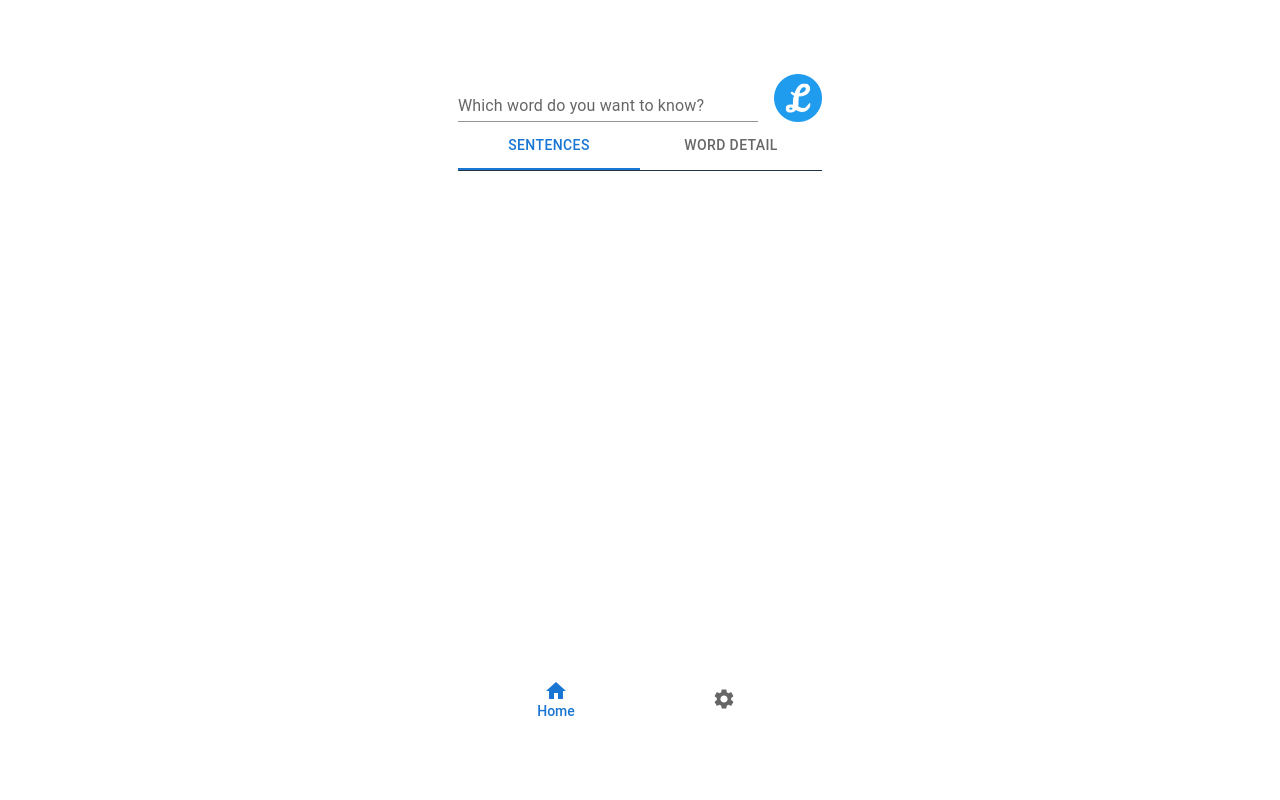
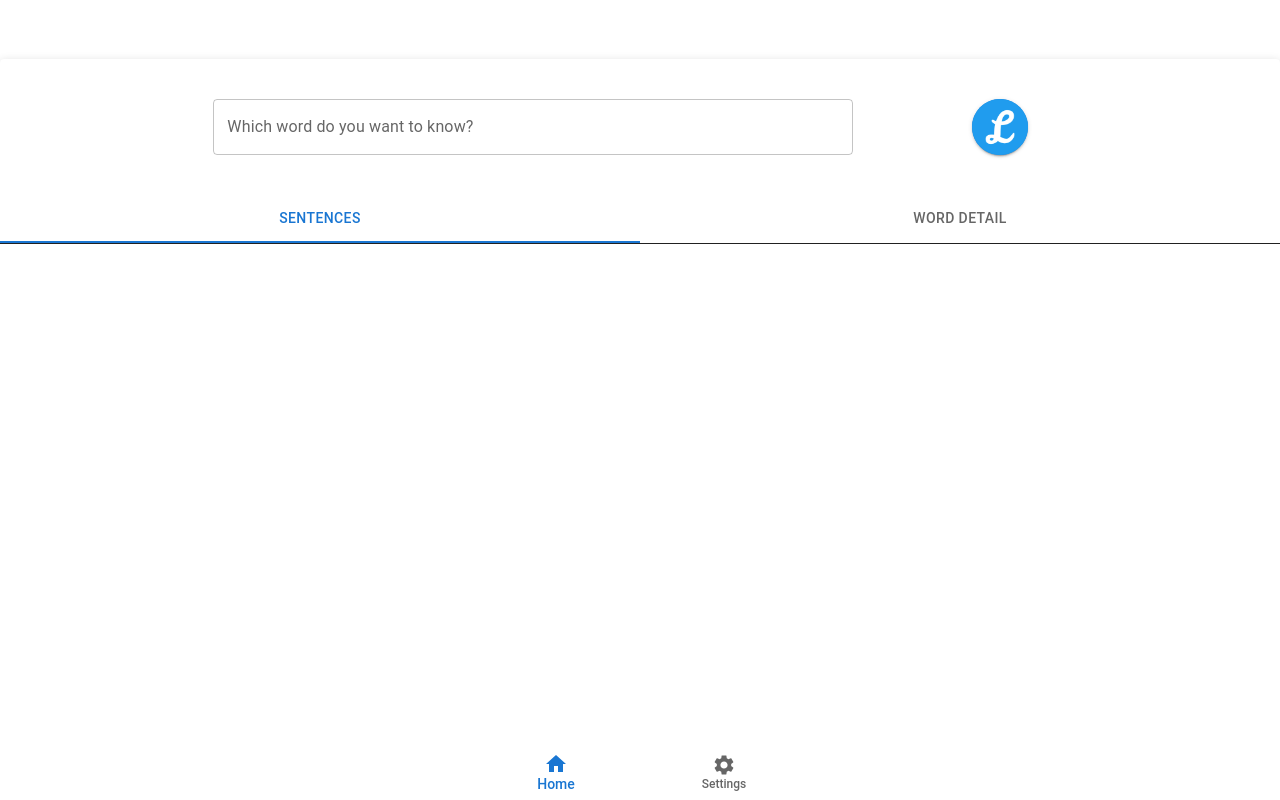
Before and after one commit to mshtang/leipzig-corpus-extension, a React (Vite) app: page / in a window 1280 px wide. Built offline with nearby package versions, Linux system fonts and the light colour scheme.

Commit message:
Refactor code: split search box from sentence page component

```diff
--- a/src/App.tsx
+++ b/src/App.tsx
@@ -1,8 +1,19 @@
+import { CssBaseline, Paper } from '@mui/material';
+import { Box } from '@mui/system';
 import './App.css';
 import BottomNav from './components/BottomNav';
 
 function App() {
-  return <BottomNav />;
+  return (
+    <Box>
+      <CssBaseline />
+      <Paper
+        sx={{ position: 'fixed', bottom: 0, left: 0, right: 0 }}
+        elevation={3}>
+        <BottomNav />
+      </Paper>
+    </Box>
+  );
 }
 
 export default App;
--- a/src/components/BottomNav.tsx
+++ b/src/components/BottomNav.tsx
@@ -3,26 +3,21 @@ import SettingsIcon from '@mui/icons-material/Settings';
 import { BottomNavigation, BottomNavigationAction } from '@mui/material';
 import { useState } from 'react';
 import SentencePage from './SentencePage';
-import Settings from './Settings';
+import SettingsPage from './SettingsPage';
 
 function BottomNav() {
   const [value, setValue] = useState<'home' | 'settings'>('home');
 
-  const handleChange = (
-    _event: React.ChangeEvent<{}>,
-    newValue: 'home' | 'settings'
-  ) => {
-    setValue(newValue);
-  };
-
   return (
     <>
       {value === 'home' && <SentencePage />}
-      {value === 'settings' && <Settings corpus={''} />}
+      {value === 'settings' && <SettingsPage corpus={''} />}
       <BottomNavigation
+        showLabels
         value={value}
-        onChange={handleChange}
-        sx={{ width: '100%' }}>
+        onChange={(_e, newValue) => {
+          setValue(newValue);
+        }}>
         <BottomNavigationAction
           label='Home'
           value='home'
--- /dev/null
+++ b/src/components/SearchBox.tsx
@@ -0,0 +1,77 @@
+import SearchIcon from '@mui/icons-material/Search';
+import { Box, Button, Grid, TextField } from '@mui/material';
+import React from 'react';
+import projectLogo from '../assets/logo.png';
+
+interface SearchBoxProps {
+  keyword: string;
+  onTextChanged: (e: React.ChangeEvent<HTMLInputElement>) => void;
+  onEnterPressed: (e: string) => void;
+  onButtonClick: () => void;
+}
+
+const SearchBox: React.FC<SearchBoxProps> = ({
+  keyword,
+  onTextChanged,
+  onEnterPressed,
+  onButtonClick,
+}) => {
+  return (
+    <Grid
+      container
+      justifyContent='center'
+      alignItems='center'
+      margin='20px'>
+      <Grid
+        item
+        xs={12}
+        sm={6}
+        marginRight='40px'>
+        <TextField
+          fullWidth
+          variant='outlined'
+          id='searchBox'
+          label='Which word do you want to know?'
+          onChange={onTextChanged}
+          onKeyUp={e => onEnterPressed(e.key)}
+        />
+      </Grid>
+      <Grid
+        item
+        xs={12}
+        sm={2}
+        marginTop='20px'
+        marginBottom='20px'>
+        <Box
+          display='flex'
+          justifyContent='center'
+          alignItems='center'
+          height='100%'
+          borderRadius='50%'>
+          <Button
+            variant='contained'
+            color='primary'
+            size='large'
+            onClick={onButtonClick}
+            style={{
+              borderRadius: '50%',
+              minWidth: 0,
+              padding: 0,
+            }}>
+            {keyword === '' ? (
+              <img
+                src={projectLogo}
+                alt='Logo'
+                height='56px'
+              />
+            ) : (
+              <SearchIcon style={{ fontSize: '56px' }} />
+            )}
+          </Button>
+        </Box>
+      </Grid>
+    </Grid>
+  );
+};
+
+export default SearchBox;
--- a/src/components/SentencePage.tsx
+++ b/src/components/SentencePage.tsx
@@ -1,51 +1,32 @@
-import SearchIcon from '@mui/icons-material/Search';
-import { Button, Stack, Tab, Tabs, TextField } from '@mui/material';
+import { Tab, Tabs } from '@mui/material';
 import Typography from '@mui/material/Typography';
 import { Box } from '@mui/system';
 import React, { useState } from 'react';
-import projectLogo from '../assets/logo.png';
 import { Sentence, SentencesResponse } from '../types/SentenceTypes';
 import { getWithTimeout } from '../Utils/getWithTimeout';
+import SearchBox from './SearchBox';
 import SentenceTabPanel from './SentenceTabPanel';
 import WordDetailTabPanel from './WordDetailTabPanel';
 
 const baseUrl = 'http://api.corpora.uni-leipzig.de/ws';
 const REQUEST_TIMEOUT = 5 * 1000; // 15s timeout
 
-interface TabPanelProps {
-  children?: React.ReactNode;
-  index: number;
-  value: number;
-}
-
-function TabPanel(props: TabPanelProps) {
-  const { children, value, index, ...other } = props;
-
-  return (
-    <div
-      role='tabpanel'
-      hidden={value !== index}
-      id={`simple-tabpanel-${index}`}
-      aria-labelledby={`simple-tab-${index}`}
-      {...other}>
-      {value === index && (
-        <Box sx={{ p: 3 }}>
-          <Typography>{children}</Typography>
-        </Box>
-      )}
-    </div>
-  );
-}
-
 const SentencePage: React.FC = () => {
   const [keyword, setKeyword] = useState('');
   const [errorMsg, setErrorMsg] = useState('');
-  const [showLogo, setShowLogo] = useState(true);
   const [sentenceCount, setSentenceCount] = useState(0);
   const [content, setContent] = useState<Sentence[] | null>(null);
   const [tabIndex, setTabIndex] = useState(0);
 
-  const handleClick = async () => {
+  const handleButtonClick = async () => {
+    console.log('handleButtonClick called');
+    if (keyword === '') {
+      window.open(
+        'https://corpora.uni-leipzig.de/de?corpusId=deu_newscrawl-public_2018',
+        '_blank'
+      );
+      return;
+    }
     const queryUrl = `${baseUrl}/sentences/deu_news_2012_1M/sentences/${keyword}?offset=0&limit=10`;
     try {
       const response = await getWithTimeout(queryUrl, {
@@ -80,74 +61,37 @@ const SentencePage: React.FC = () => {
     }
   };
 
-  function handleSearchKeywordChange(
-    currentTarget: EventTarget & (HTMLTextAreaElement | HTMLInputElement)
-  ) {
-    const { value } = currentTarget;
-    setKeyword(value);
-    if (value.length === 0) {
-      setErrorMsg('');
-      setSentenceCount(0);
-      setContent(null);
-      setShowLogo(true);
-    } else {
-      setShowLogo(false);
+  function handleEnterPressed(key: string): void {
+    if (key === 'Enter') {
+      handleButtonClick();
+      return;
     }
-  }
-
-  function handleKeyPressed(e: React.KeyboardEvent<HTMLDivElement>): void {
-    if (e.key != 'Enter') return;
-    handleClick();
   }
 
   function handleTabChange(_e: React.SyntheticEvent, newIndex: number) {
     setTabIndex(newIndex);
   }
 
+  function handleSearchTextChanged(
+    e: React.ChangeEvent<HTMLInputElement | HTMLInputElement>
+  ): void {
+    const value = e.currentTarget.value;
+    setKeyword(value);
+    if (value.length === 0) {
+      setErrorMsg('');
+      setSentenceCount(0);
+      setContent(null);
+    }
+  }
+
   return (
     <>
-      <Stack
-        direction='row'
-        spacing={2}>
-        <TextField
-          sx={{ width: '300px' }}
-          variant='standard'
-          id='searchBox'
-          label='Which word do you want to know?'
-          onKeyDown={e => handleKeyPressed(e)}
-          onChange={e => {
-            handleSearchKeywordChange(e.currentTarget);
-          }}></TextField>
-        {showLogo ? (
-          <a
-            className='linkToLeipzig'
-            href='https://corpora.uni-leipzig.de/de?corpusId=deu_newscrawl-public_2018'
-            target='_blank'>
-            <img
-              className='logo'
-              src={projectLogo}
-              alt='leipzig corpora extension project logo'
-            />
-          </a>
-        ) : (
-          <Button
-            onClick={handleClick}
-            sx={{
-              minWidth: 0,
-              width: '48px',
-              height: '48px',
-              borderRadius: '50%',
-              backgroundColor: '#209cee',
-              marginLeft: '10px',
-            }}
-            variant='contained'>
-            <SearchIcon
-              sx={{ color: 'white' }}
-              fontSize='large'
-            />
-          </Button>
-        )}
-      </Stack>
+      <SearchBox
+        keyword={keyword}
+        onTextChanged={handleSearchTextChanged}
+        onButtonClick={handleButtonClick}
+        onEnterPressed={handleEnterPressed}
+      />
       {sentenceCount > 0 && (
         <Typography>Statistics: {sentenceCount} sentences found.</Typography>
       )}
--- a/src/components/Settings.tsx
+++ /dev/null
@@ -1,11 +0,0 @@
-import React from 'react';
-
-interface SettingsProps {
-  corpus: string;
-}
-
-const Settings: React.FC<SettingsProps> = ({ corpus }) => {
-  return <div>settings page</div>;
-};
-
-export default Settings;
--- /dev/null
+++ b/src/components/SettingsPage.tsx
@@ -0,0 +1,11 @@
+import React from 'react';
+
+interface SettingsPageProps {
+  corpus?: string;
+}
+
+const SettingsPage: React.FC<SettingsPageProps> = () => {
+  return <div>settings page</div>;
+};
+
+export default SettingsPage;
```
